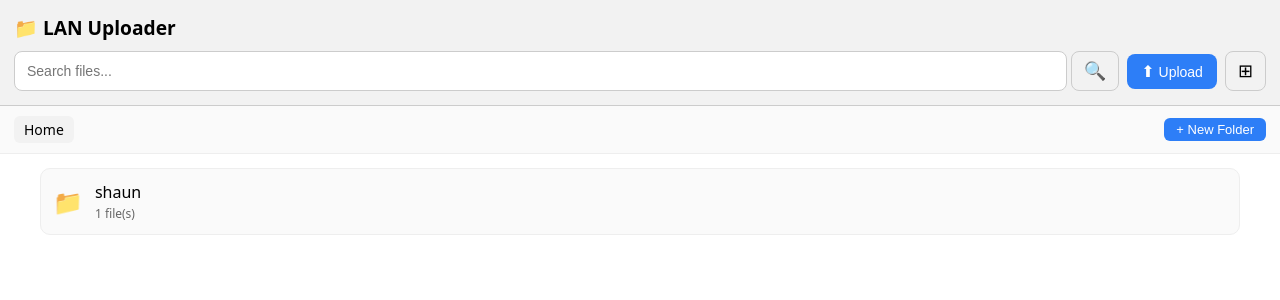
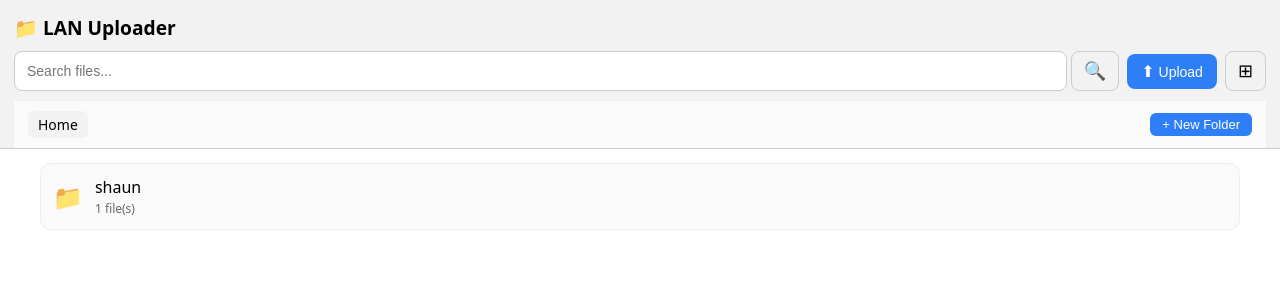
Before and after one commit to shitchell/lan-uploader, a FastAPI app: page / in a window 1280 px wide. Shown: the top 300 px of the page. Run offline with FastAPI, Linux system fonts and the light colour scheme; some libraries are stand-ins or nearby versions.

Commit message:
Move breadcrumbs inside header for sticky positioning
Breadcrumbs now stay fixed at top when scrolling, as part of the
sticky header block.

🤖 Generated with [Claude Code](https://claude.com/claude-code)

Co-Authored-By: Claude <noreply@anthropic.com>

```diff
--- a/static/style.css
+++ b/static/style.css
@@ -120,8 +120,9 @@ body {
 /* Header */
 .app-header {
   background-color: var(--bg-secondary);
+  padding: var(--pad);
+  padding-bottom: 0;
   border-bottom: 1px solid var(--border-color);
-  padding: var(--pad);
   position: sticky;
   top: 0;
   z-index: 100;
@@ -232,9 +233,9 @@ button:active {
 .breadcrumbs {
   display: flex;
   gap: 6px;
+  margin-top: 10px;
   padding: 10px var(--pad);
   background-color: var(--bg-tertiary);
-  border-bottom: 1px solid var(--border-light);
   flex-wrap: wrap;
   align-items: center;
 }
--- a/templates/upload.html
+++ b/templates/upload.html
@@ -22,11 +22,10 @@
         <span id="view_icon">⊞</span>
       </button>
     </div>
+    <nav class="breadcrumbs" id="breadcrumbs">
+      <a href="#" data-path="">Home</a>
+    </nav>
   </header>
-
-  <nav class="breadcrumbs" id="breadcrumbs">
-    <a href="#" data-path="">Home</a>
-  </nav>
 
   <main class="file-browser">
     <div id="browser_content" class="browser-content list-view">
```
